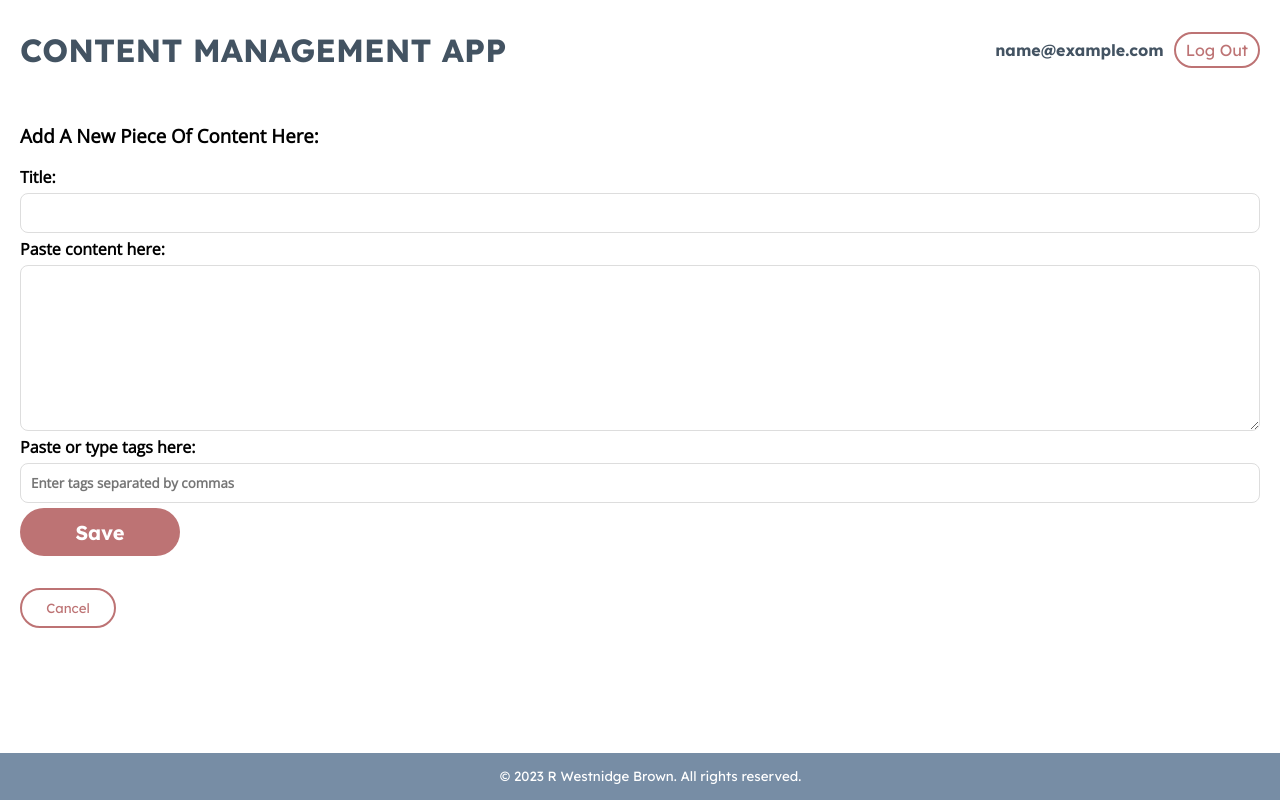
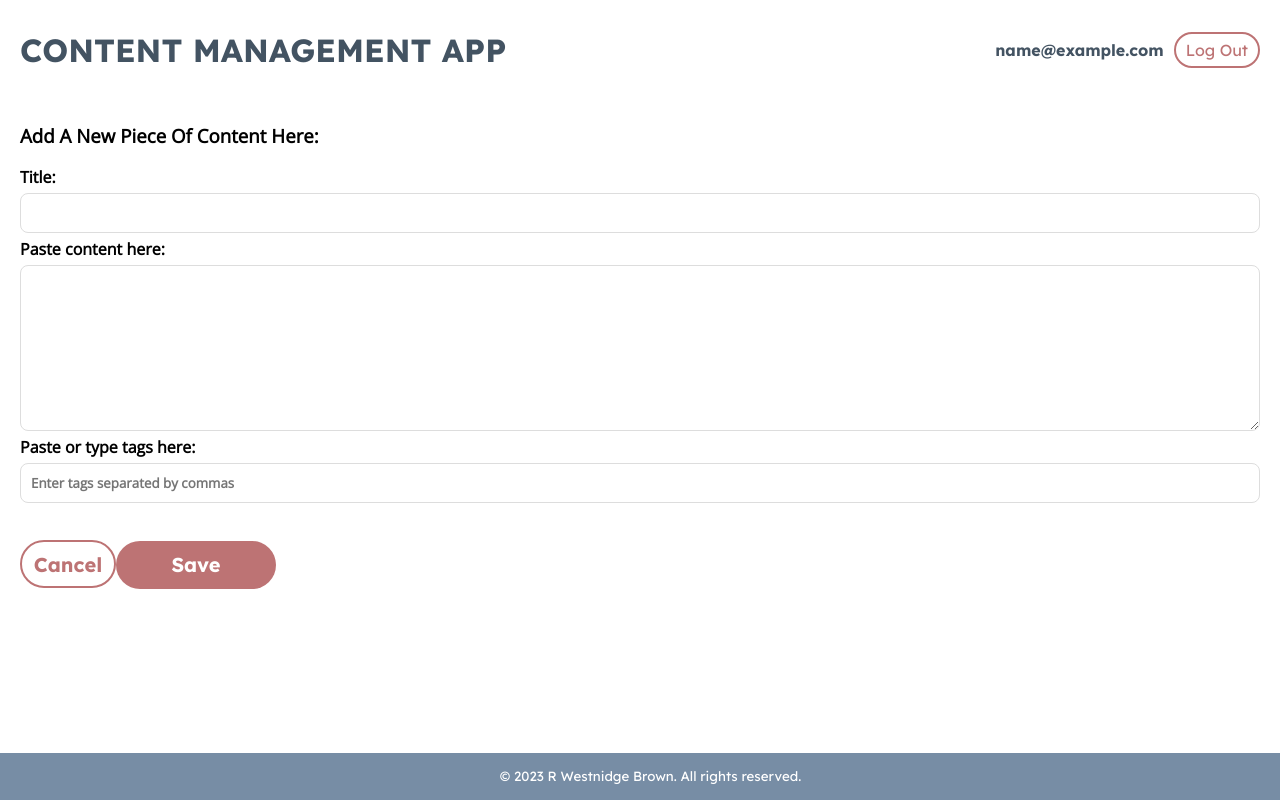
Before and after one commit to rhw-repo/mern-post-app, a React (Create React App) app in the folder frontend/: page /create_new in a window 1280 px wide. Built offline with nearby package versions, Linux system fonts and the light colour scheme; sample sign-in values are in the browser's storage.

Commit message:
Adds className to save and cancel btn div

```diff
--- a/frontend/src/components/CreateNew.js
+++ b/frontend/src/components/CreateNew.js
@@ -94,10 +94,13 @@ const CreateNew = () => {
                     value={Array.isArray(tags) ? tags.join(", ") : ""}
                     className={emptyFields.includes("tags") ? "error" : ""}
                 />
-                <button>Save</button>
-                {error && <div className="error">{error}</div>}
+                <div className="read_edit_create_btns">
+                    <CancelButton />
+                    <button className="save_btn">Save</button>
+                    {error && <div className="error">{error}</div>}
+                </div>
             </form>
-            <CancelButton />
+
         </>
     )
 }
```
